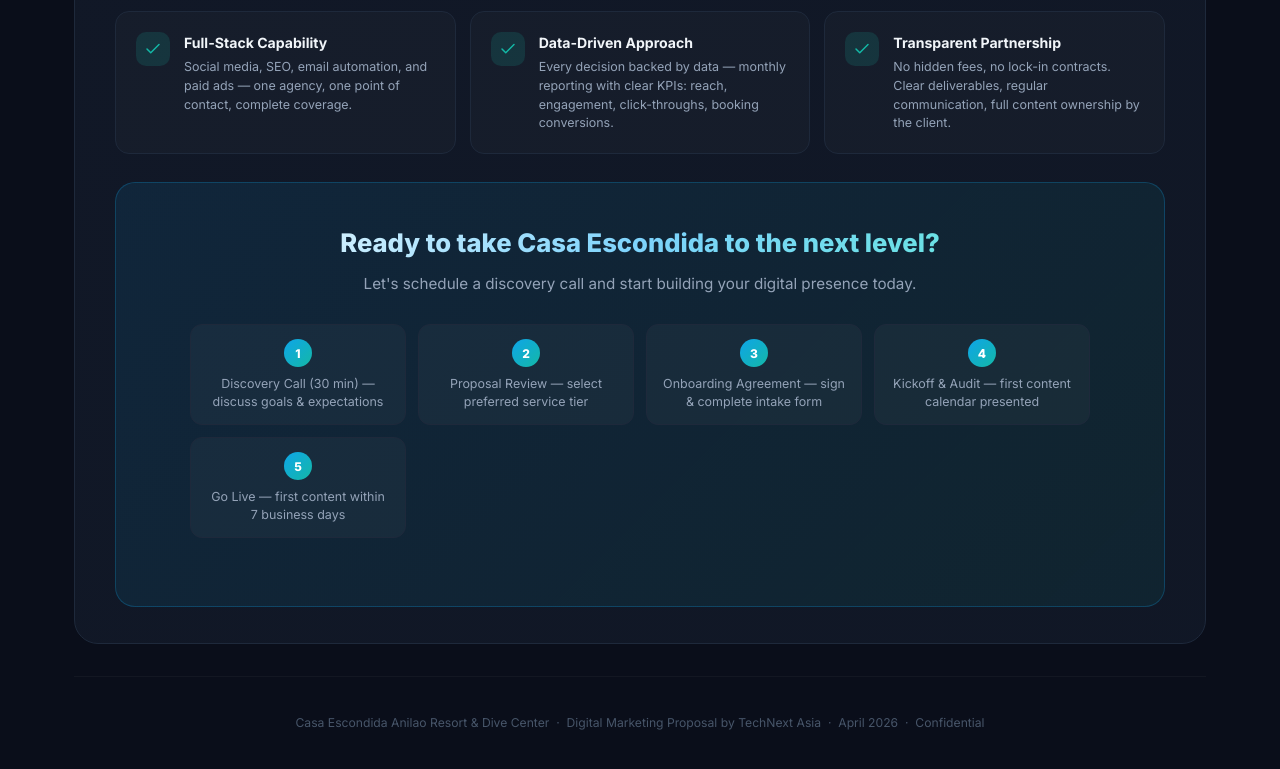
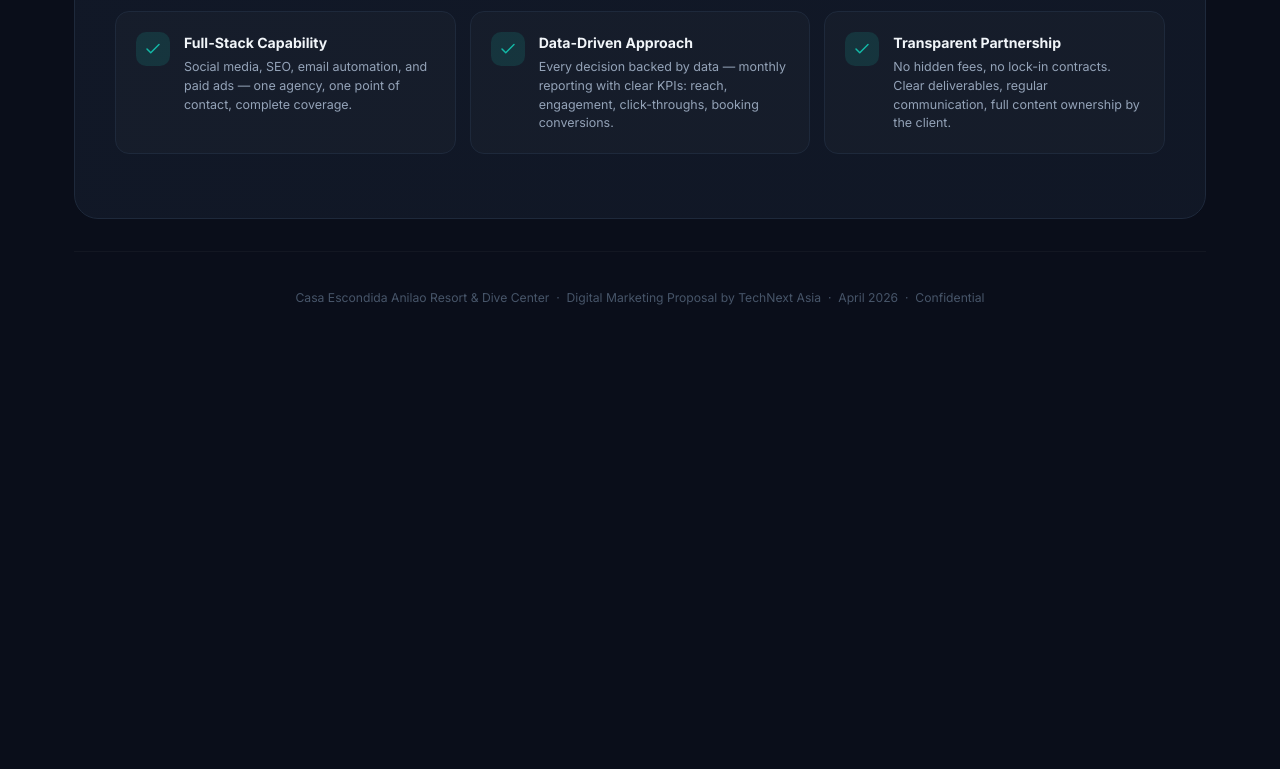
Before and after one commit to technextmrkting/casa-escondida-anilao-proposal, a plain HTML site: page index.html in a window 1280 px wide. Shown: the part 7430-8199 px from the top of the page. After the commit the page ends 7806 px from the top, so only its background shows below. Drawn offline with nearby package versions, Linux system fonts and the light colour scheme.

Commit message:
Remove CTA box and next steps section

```diff
--- a/index.html
+++ b/index.html
@@ -1036,17 +1036,6 @@
     </div>
   </div>
 
-  <div class="cta-box">
-    <h2>Ready to take Casa Escondida to the next level?</h2>
-    <p>Let's schedule a discovery call and start building your digital presence today.</p>
-    <div class="next-steps" style="max-width:900px;margin:0 auto 28px;">
-      <div class="next-step"><div class="ns-num">1</div><div class="ns-text">Discovery Call (30 min) — discuss goals &amp; expectations</div></div>
-      <div class="next-step"><div class="ns-num">2</div><div class="ns-text">Proposal Review — select preferred service tier</div></div>
-      <div class="next-step"><div class="ns-num">3</div><div class="ns-text">Onboarding Agreement — sign &amp; complete intake form</div></div>
-      <div class="next-step"><div class="ns-num">4</div><div class="ns-text">Kickoff &amp; Audit — first content calendar presented</div></div>
-      <div class="next-step"><div class="ns-num">5</div><div class="ns-text">Go Live — first content within 7 business days</div></div>
-    </div>
-  </div>
 </section>
 
 <footer>
```
